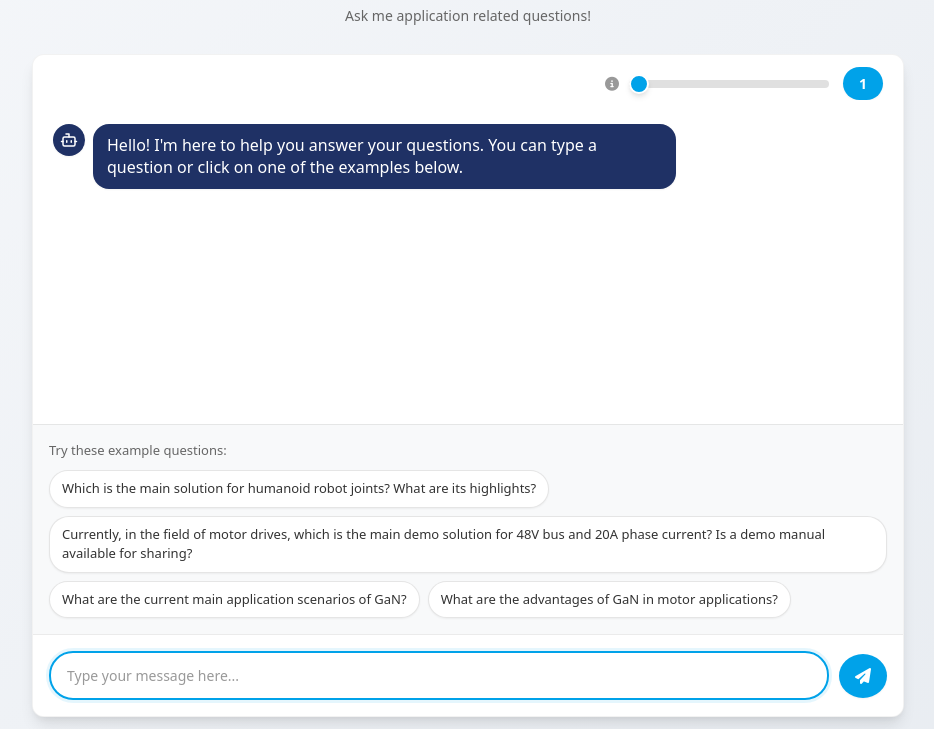
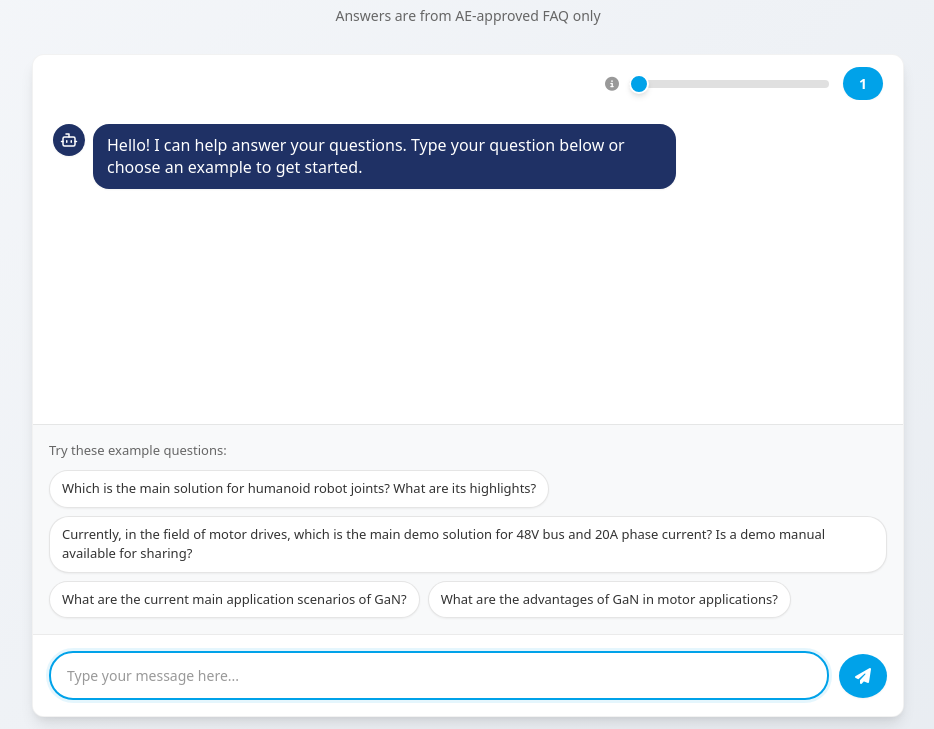
Before and after one commit to zsophia22/chatbot, a plain HTML site: page index.html in a window 1280 px wide. Shown: the part 71-800 px from the top of the page, without its empty margins (172-1106 px from the left). Drawn offline with nearby package versions, Linux system fonts and the light colour scheme.

Commit message:
edited caption under header to faq-ae-approved

```diff
--- a/chatbot.js
+++ b/chatbot.js
@@ -8,7 +8,7 @@
 // ============================================================================
 
 const CONFIG = {
-    API_URL: 'http://20.168.112.204:8000/rag/query',
+    API_URL: 'api/rag/query',
     API_LANG: 'en',
     SCROLL_THRESHOLD: 100,
     SCROLL_DEBOUNCE: 250,
--- a/index.html
+++ b/index.html
@@ -5,7 +5,7 @@
     <meta name="viewport" content="width=device-width, initial-scale=1.0, maximum-scale=5.0">
     <meta name="description" content="Interactive chatbot to answer your application-related questions">
     <meta name="theme-color" content="#3b609b">
-    <title>Chatbot - Ask Me Anything</title>
+    <title>FAQ Chatbot</title>
 
     <link rel="stylesheet" href="styles.css">
     <link rel="stylesheet" href="https://cdnjs.cloudflare.com/ajax/libs/font-awesome/6.4.0/css/all.min.css">
@@ -16,7 +16,7 @@
     <div class="chatbot" role="main" aria-label="Chatbot interface">
         <header class="chat-header" role="banner">
             <img src="logo.png" alt="Company Logo" class="chat_logo">
-            <p>Ask me application related questions!</p>
+            <p>Answers are from AE-approved FAQ only </p>
         </header>
         <section class="chatbot-section" aria-label="Chat conversation">
             <div class="slidecontainer">
@@ -37,8 +37,8 @@
                         <i data-lucide="bot" class="lucide-icon"></i>
                     </div>
                     <div class="bubble">
-                        Hello! I'm here to help you answer your questions. You can type
-                        a question or click on one of the examples below.
+                        Hello! I can help answer your questions. Type your question below
+                        or choose an example to get started.
                     </div>
                 </div>
             </div>
```
